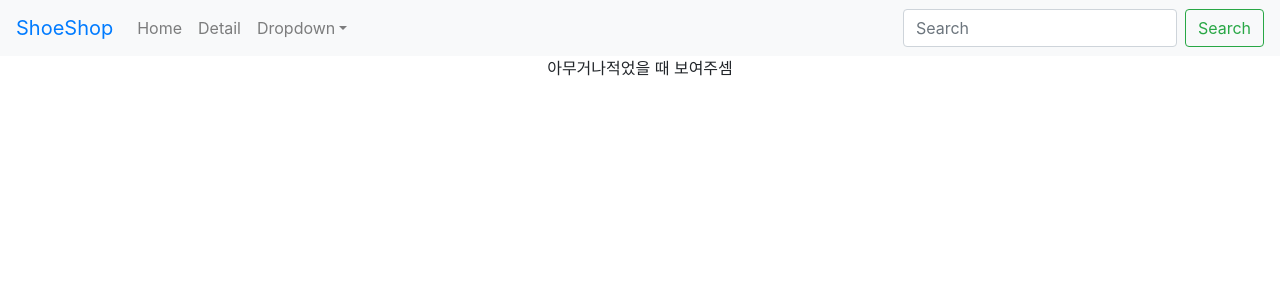
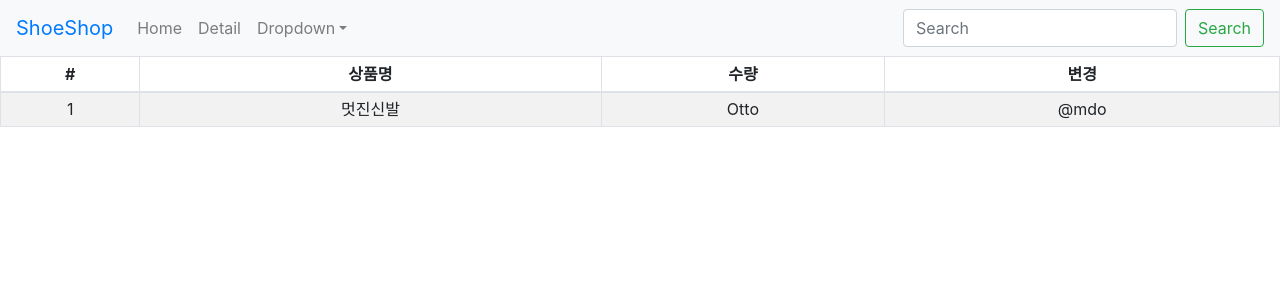
Before and after one commit to suhogit/React-shop, a React (Create React App) app: page /cart in a window 1280 px wide. Shown: the top 300 px of the page. Built offline with nearby package versions, Linux system fonts and the light colour scheme.

Commit message:
redux셋팅, Redux 1

```diff
--- a/package.json
+++ b/package.json
@@ -14,9 +14,11 @@
     "react": "^17.0.2",
     "react-bootstrap": "^1.6.4",
     "react-dom": "^17.0.2",
+    "react-redux": "^7.2.6",
     "react-router-dom": "^5.3.0",
     "react-scripts": "5.0.0",
     "react-transition-group": "^4.4.2",
+    "redux": "^4.1.2",
     "styled-components": "^5.3.3",
     "web-vitals": "^2.1.3"
   },
--- a/src/App.js
+++ b/src/App.js
@@ -7,6 +7,9 @@
 import Detail from './Detail.js';
 import axios from 'axios';
 import { Link, Route, Switch } from 'react-router-dom';
+
+
+import Cart from './Cart.js';
 
 
 export let 재고context = React.createContext();
@@ -96,10 +99,15 @@
 
 <Route path="/detail/:id">
 
-<재고context.Provider value={재고}>
-    <Detail shoes={shoes} 재고={재고} 재고변경={재고변경} />
-</재고context.Provider>
+  <재고context.Provider value={재고}>
+      <Detail shoes={shoes} 재고={재고} 재고변경={재고변경} />
+  </재고context.Provider>
 
+</Route>
+
+
+<Route path="/cart">
+  <Cart></Cart>
 </Route>
 
 
--- /dev/null
+++ b/src/Cart.js
@@ -0,0 +1,38 @@
+import React from "react";
+import {Table} from 'react-bootstrap';
+import { connect } from "react-redux";
+
+function Cart(props){
+    return(
+        <div>
+            <Table striped bordered hover size="sm">
+                <thead>
+                    <tr>
+                    <th>#</th>
+                    <th>상품명</th>
+                    <th>수량</th>
+                    <th>변경</th>
+                    </tr>
+                </thead>
+                <tbody>
+                    <tr>
+                    <td>1</td>
+                    <td>{ props.state[0].name }</td>
+                    <td>Otto</td>
+                    <td>@mdo</td>
+                    </tr>
+                </tbody>
+            </Table>
+        </div>
+    )
+}
+
+function state를props화(state){
+    return {
+        state : state
+    }
+}
+
+export default connect(state를props화)(Cart)
+
+// export default Cart;
--- a/src/index.js
+++ b/src/index.js
@@ -7,11 +7,17 @@
 
 import { BrowserRouter } from 'react-router-dom';
 
+import {Provider} from 'react-redux';
+import { createStore } from 'redux';
+
+let store = createStore(()=>{ return [{ id : 0, name : '멋진신발', quan : 2 }] });
 
 ReactDOM.render(
   <React.StrictMode>
     <BrowserRouter>
-      <App />
+      <Provider store={store}>
+        <App />
+      </Provider>
     </BrowserRouter>
   </React.StrictMode>,
   document.getElementById('root')
```
Also changed, not shown: 1 other file (tests, documents, lock files or other folders).
